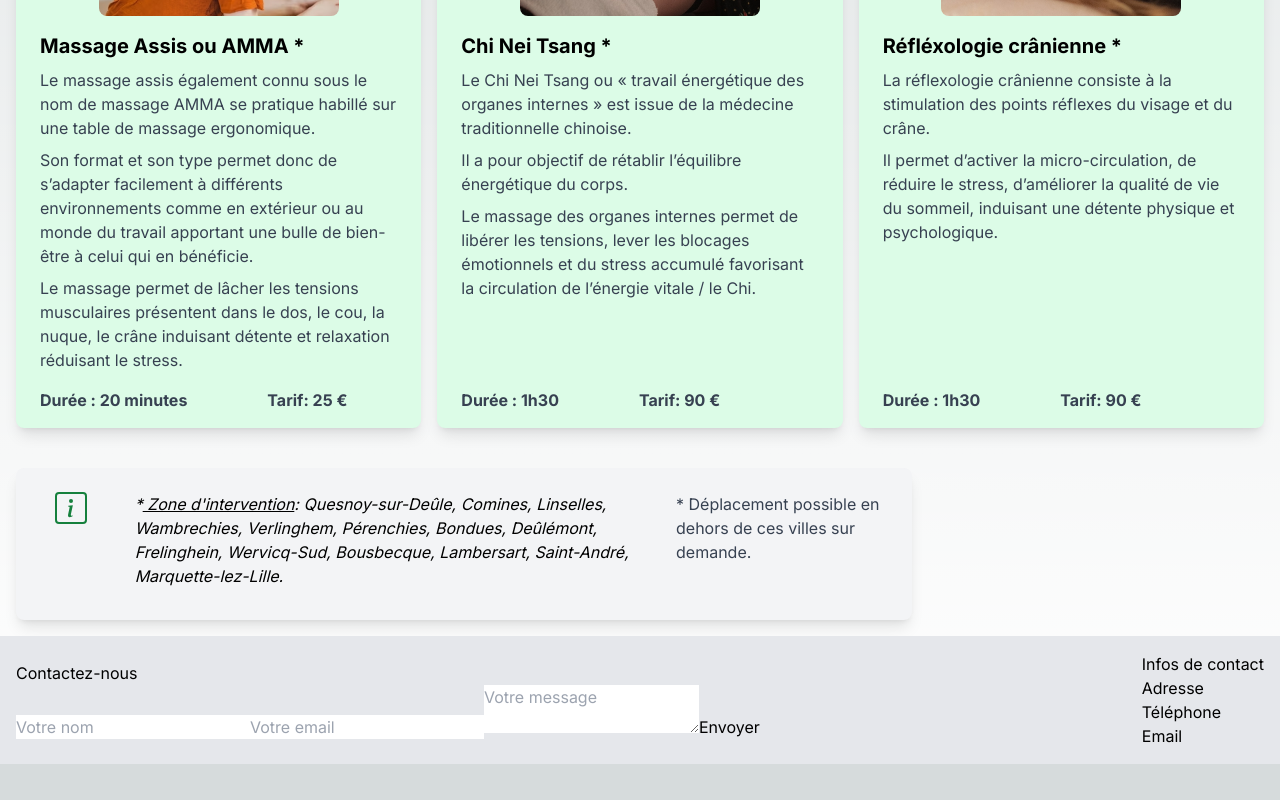
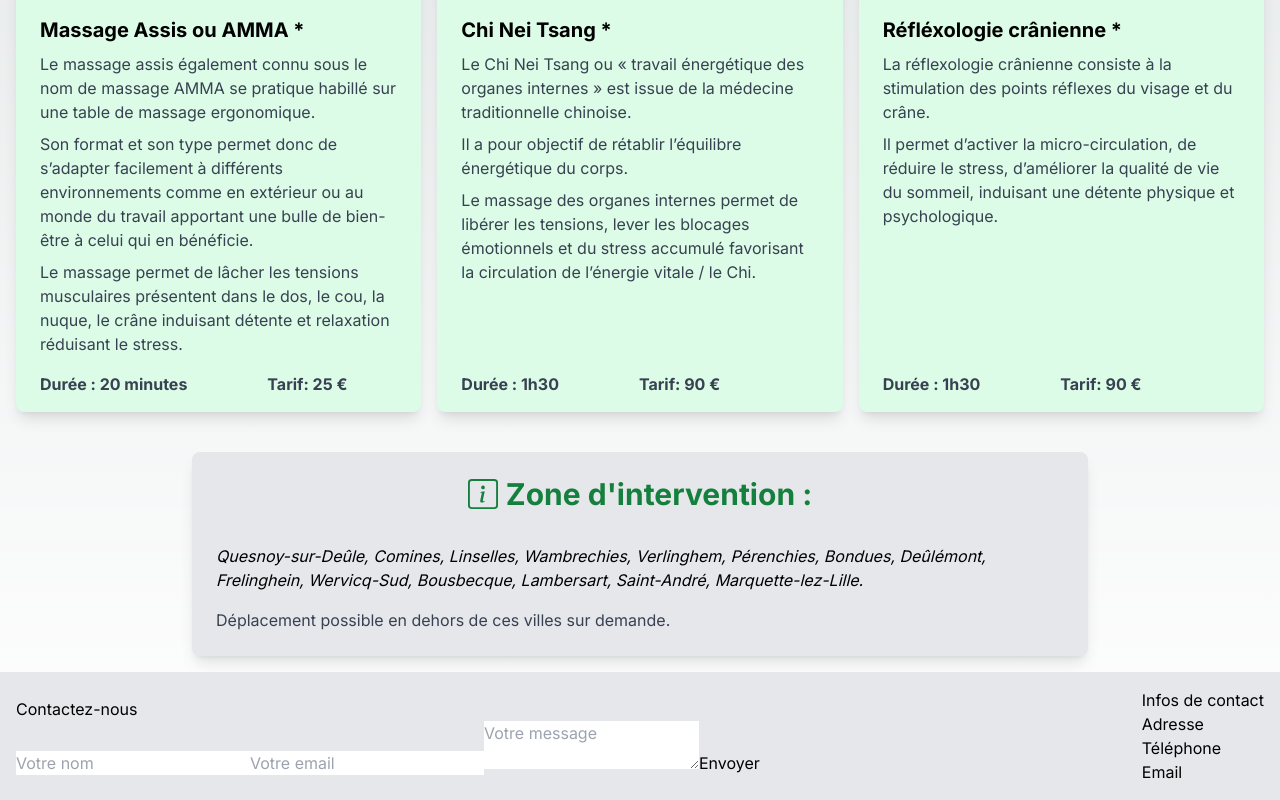
Before and after one commit to PriscilliaAmmeux/massage_stephanie, a Next.js app: page / in a window 1280 px wide. Shown: the part 825-1625 px from the top of the page. Before the commit the page ends 1589 px from the top, so only its background shows below. Built offline with nearby package versions, Linux system fonts and the light colour scheme.

Commit message:
change list city and component title

```diff
--- a/src/app/ui/presentation/presentation.tsx
+++ b/src/app/ui/presentation/presentation.tsx
@@ -15,7 +15,6 @@ export default function Presentation() {
       />
 
       <div>
-        <h1 className="text-3xl font-bold mb-4"></h1>
         <Title title="Présentation" Icon={CgProfile} />
         <p className="text-lg leading-relaxed">
           <span className="font-bold">
--- a/src/app/ui/prestations/prestations.tsx
+++ b/src/app/ui/prestations/prestations.tsx
@@ -7,26 +7,30 @@ import { BsInfoSquare } from "react-icons/bs";
 export default function Prestations() {
   return (
     <section className="rounded-lg">
-      <Title title="Prestations" Icon={RiServiceLine} />
+      <div className="flex justify-center">
+        <Title title="Prestations" Icon={RiServiceLine} />
+      </div>
+
       <div className="grid grid-cols-3 gap-4">
         {prestations.map((prestation) => (
           <Card key={prestation.id} {...prestation} />
         ))}
       </div>
 
-      <div className="mt-10 flex justify-center grid grid-cols-12 items-start w-full max-w-4xl bg-gray-100 p-6 rounded-lg shadow-lg">
-        <div className="col-span-1 flex justify-center items-start">
-          <BsInfoSquare size="2em" className="mr-2 text-green-700" />
+      <div className="mt-10 flex justify-center">
+        <div className="w-full max-w-4xl bg-gray-200 p-6 rounded-lg shadow-lg flex flex-col space-y-4">
+          <div className="flex justify-center">
+            <Title title="Zone d'intervention : " Icon={BsInfoSquare} />
+          </div>
+          <p className="italic">
+            Quesnoy-sur-Deûle, Comines, Linselles, Wambrechies, Verlinghem,
+            Pérenchies, Bondues, Deûlémont, Frelinghein, Wervicq-Sud,
+            Bousbecque, Lambersart, Saint-André, Marquette-lez-Lille.
+          </p>
+          <p className="text-gray-700">
+            Déplacement possible en dehors de ces villes sur demande.
+          </p>
         </div>
-        <p className="col-span-8 mb-2 italic list-disc pl-6">
-          *<span className="underline"> Zone d'intervention</span>:
-          Quesnoy-sur-Deûle, Comines, Linselles, Wambrechies, Verlinghem,
-          Pérenchies, Bondues, Deûlémont, Frelinghein, Wervicq-Sud, Bousbecque,
-          Lambersart, Saint-André, Marquette-lez-Lille.
-        </p>
-        <p className="col-span-3 text-gray-700">
-          * Déplacement possible en dehors de ces villes sur demande.
-        </p>
       </div>
     </section>
   );
```
